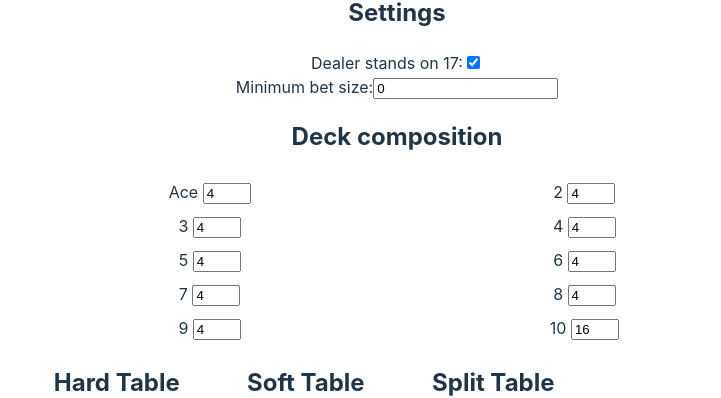
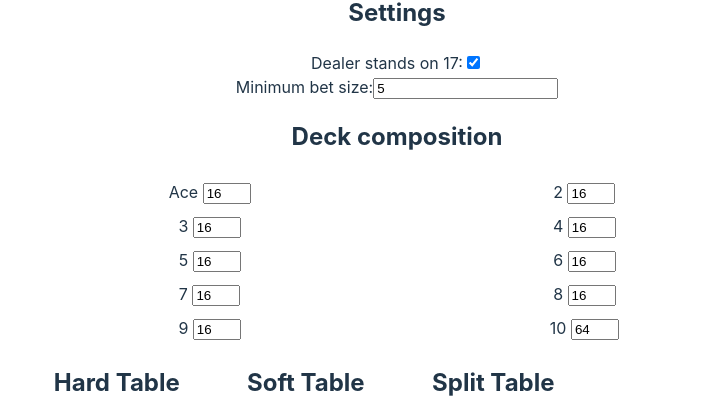
Before and after one commit to Real1236/BlackjackCardCounter, a React (Vite) app in the folder Frontend/: page / in a window 1280 px wide. Shown: the part 162-560 px from the top of the page, without its empty margins (243-964 px from the left). Built offline with nearby package versions, Linux system fonts and the light colour scheme; no server answers.

Commit message:
changed initial deck and bet sizes

```diff
--- a/Frontend/src/components/App.jsx
+++ b/Frontend/src/components/App.jsx
@@ -8,19 +8,19 @@ import BetSize from "./BetSize";
 function App() {
   // Settings state
   const [dealerStandsOn17, setDealerStandsOn17] = useState(true);
-  const [minBetSize, setMinBetSize] = useState(0);
+  const [minBetSize, setMinBetSize] = useState(5);
 
   // Deck composition state
-  const [aceCount, setAceCount] = useState(4);
-  const [twoCount, setTwoCount] = useState(4);
-  const [threeCount, setThreeCount] = useState(4);
-  const [fourCount, setFourCount] = useState(4);
-  const [fiveCount, setFiveCount] = useState(4);
-  const [sixCount, setSixCount] = useState(4);
-  const [sevenCount, setSevenCount] = useState(4);
-  const [eightCount, setEightCount] = useState(4);
-  const [nineCount, setNineCount] = useState(4);
-  const [tenCount, setTenCount] = useState(16);
+  const [aceCount, setAceCount] = useState(16);
+  const [twoCount, setTwoCount] = useState(16);
+  const [threeCount, setThreeCount] = useState(16);
+  const [fourCount, setFourCount] = useState(16);
+  const [fiveCount, setFiveCount] = useState(16);
+  const [sixCount, setSixCount] = useState(16);
+  const [sevenCount, setSevenCount] = useState(16);
+  const [eightCount, setEightCount] = useState(16);
+  const [nineCount, setNineCount] = useState(16);
+  const [tenCount, setTenCount] = useState(64);
 
   // Strategy tables state
   const [hardTable, setHardTable] = useState({});
--- a/Frontend/src/components/BetSize.jsx
+++ b/Frontend/src/components/BetSize.jsx
@@ -7,7 +7,7 @@ BetSize.propTypes = {
 function BetSize({ betSize }) {
   return (
     <div>
-      <p>Bet Size: {betSize}</p>
+      <h2>Bet Size: {betSize}</h2>
     </div>
   );
 }
```
